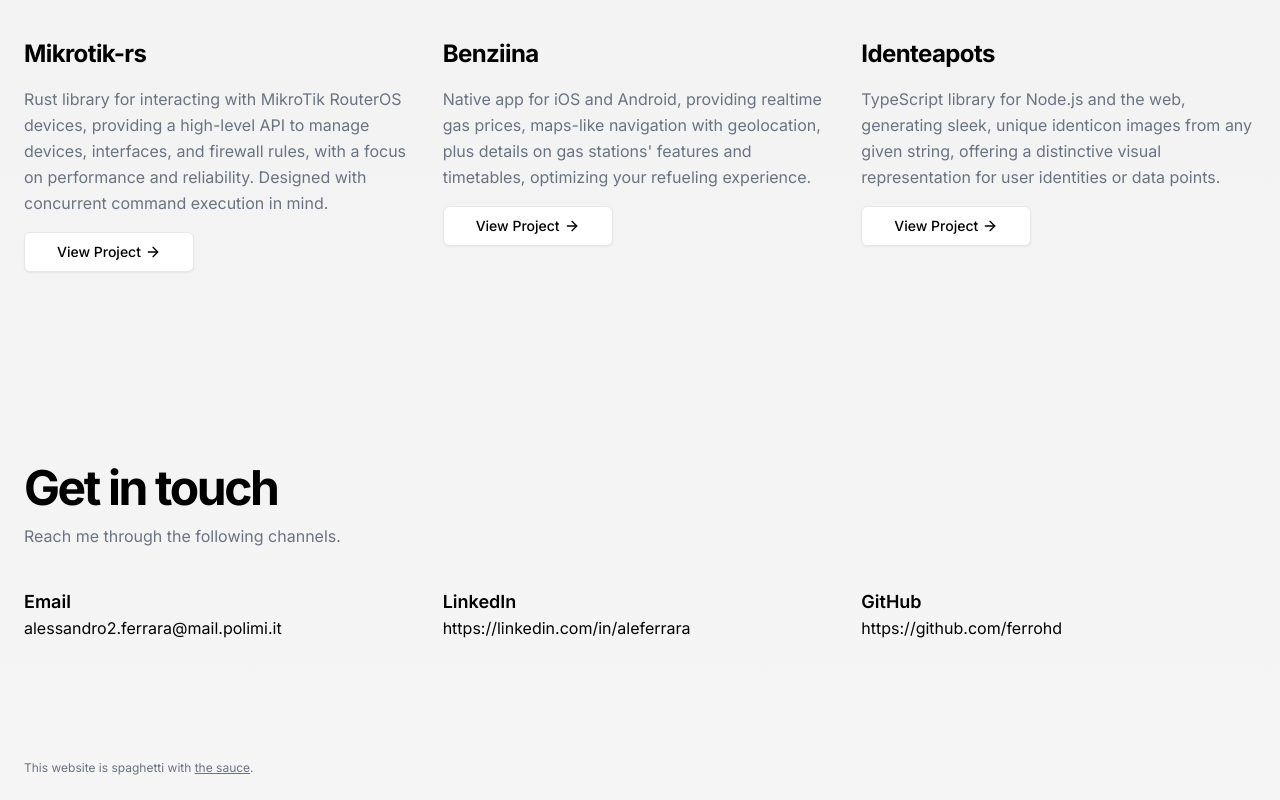
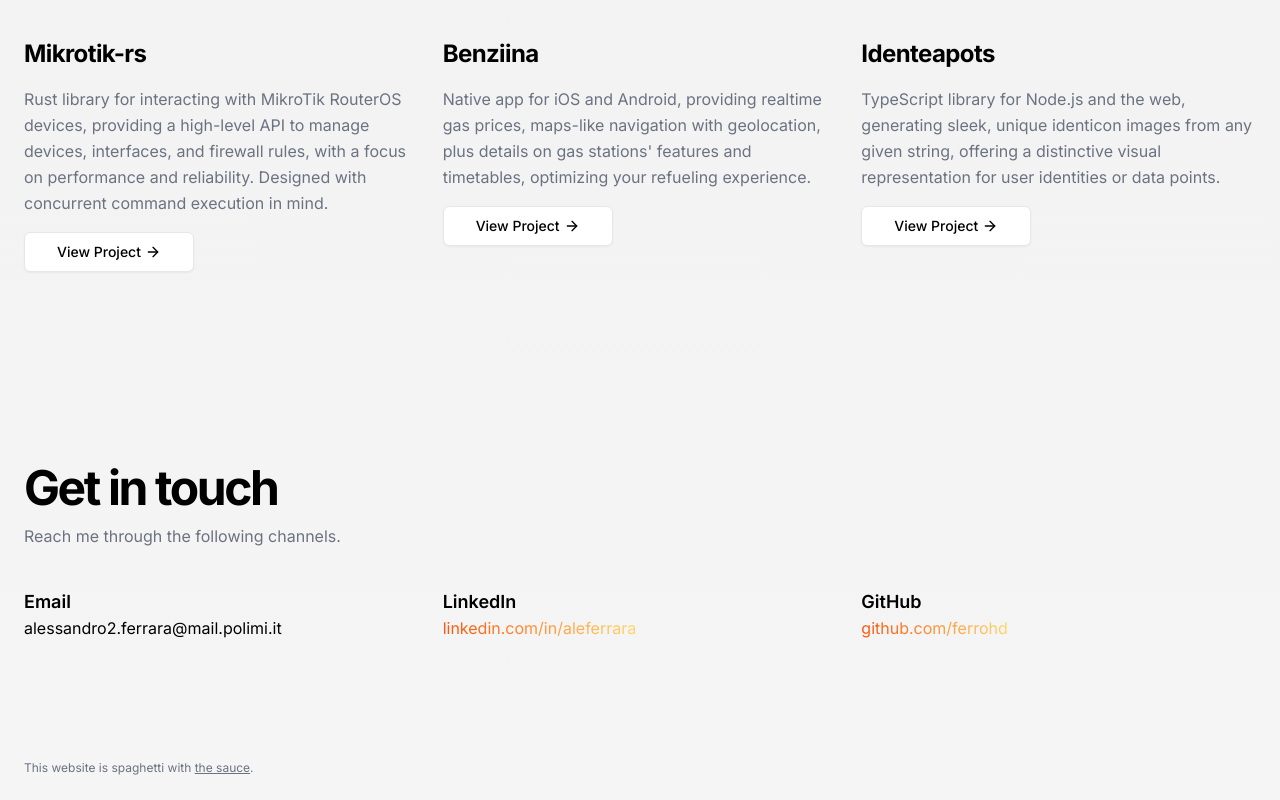
Before and after one commit to ferrohd/ferrohd, a Next.js app in the folder website/: page / in a window 1280 px wide. Shown: the part 2415-3215 px from the top of the page. Built offline with nearby package versions, Linux system fonts and the light colour scheme.

Commit message:
Update contact links to use gradient text and remove "https://" in Contact component

```diff
--- a/website/app/_components/contact.tsx
+++ b/website/app/_components/contact.tsx
@@ -25,7 +25,7 @@
                     contacts.map((contact, index) => (
                         <div key={index}>
                             <h3 className="text-lg font-semibold">{contact.title}</h3>
-                            <Link href={contact.url} target="_blank" className="hover:underline">{contact.url}</Link>
+                            <Link href={contact.url} target="_blank" className="bg-gradient-to-r from-[#FC540C] to-[#FFD76F] bg-clip-text text-transparent hover:underline hover:underline">{contact.url.replace("https://", "")}</Link>
                         </div>
                     ))
                 }
```
